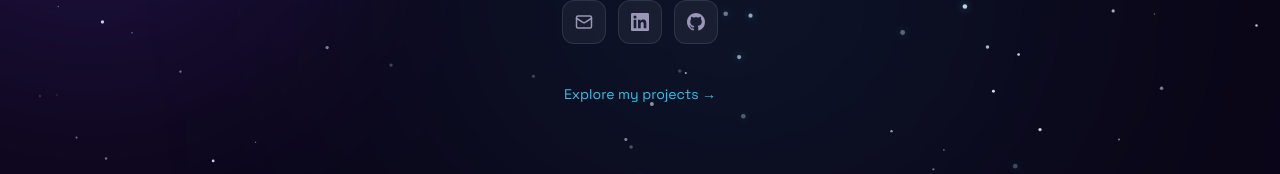
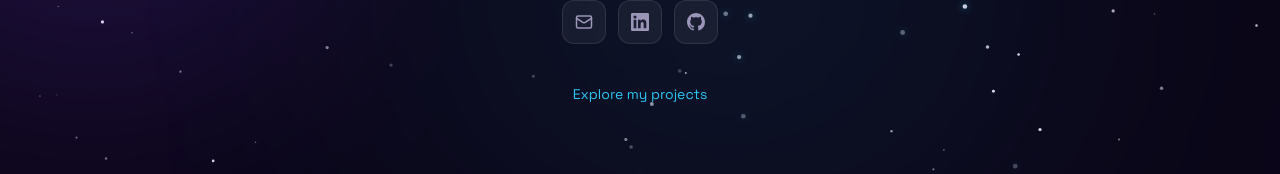
Before and after one commit to wiissal/wiissal-portfolio, a Next.js app: page /blog in a window 1280 px wide. Shown: the part 611-785 px from the top of the page. Built offline with nearby package versions, Linux system fonts and the light colour scheme.

Commit message:
fix(blog): correct explore my projects page

```diff
--- a/src/app/blog/page.js
+++ b/src/app/blog/page.js
@@ -47,7 +47,7 @@ export default function BlogPage() {
       </div>
 
       <Link href="/projects" className="mt-10 text-sm text-cyan-glow transition hover:text-star">
-        Explore my projects →
+        Explore my projects
       </Link>
     </main>
   );
```
